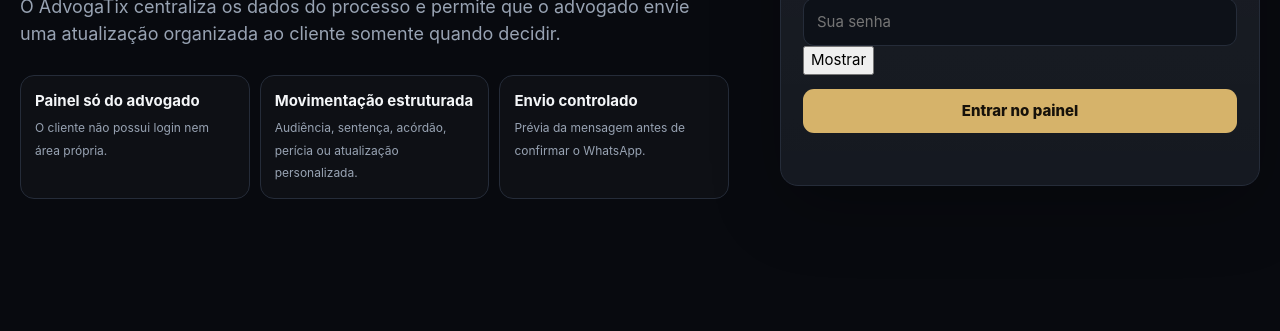
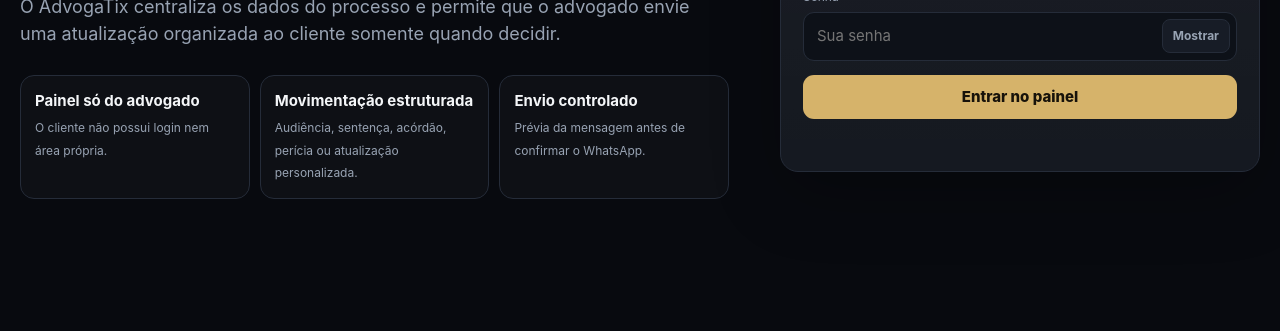
Before and after one commit to 1903nan-sketch/advogatix, a plain HTML site: page index.html in a window 1280 px wide. Shown: the part 469-800 px from the top of the page. Drawn offline with nearby package versions, Linux system fonts and the light colour scheme.

Commit message:
Estiliza controle de visualização da senha

```diff
--- a/styles.css
+++ b/styles.css
@@ -224,3 +224,12 @@ dialog::backdrop{background:rgba(0,0,0,.72);backdrop-filter:blur(3px)}
   .modal-grid{grid-template-columns:1fr}.modal-grid .full{grid-column:auto}.nav{grid-template-columns:1fr 1fr}
   .topbar{align-items:flex-start}.quick-actions{grid-template-columns:1fr}.modal-actions .btn{flex:1}
 }
+
+.password-field{position:relative}
+.password-field input{padding-right:88px}
+.password-toggle{
+  position:absolute;right:7px;top:50%;transform:translateY(-50%);
+  border:1px solid var(--border);background:var(--panel-2);color:var(--muted);
+  border-radius:8px;padding:7px 10px;font-size:12px;font-weight:700
+}
+.password-toggle:hover{color:var(--text);border-color:rgba(214,179,106,.4)}
```
